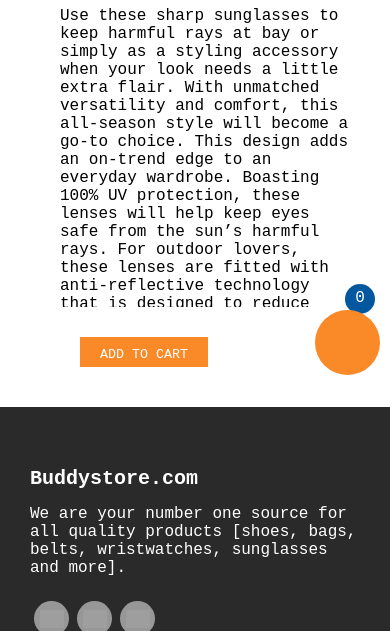
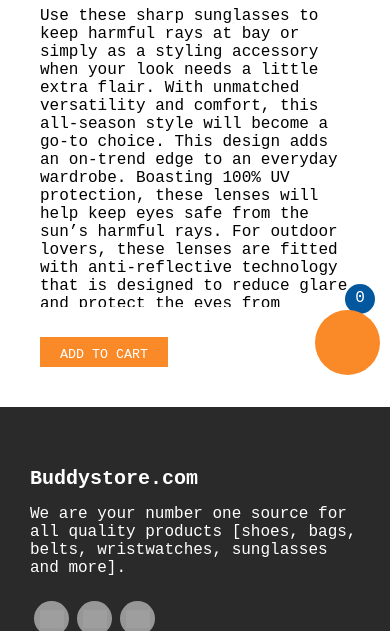
Before and after one commit to codenameMANUEL/E-commerce, a plain HTML site: page UI/product.html in a window 390 px wide. Shown: the part 469-1100 px from the top of the page. Drawn offline with nearby package versions, Linux system fonts and the light colour scheme; no server answers; grey boxes are pictures that could not be loaded; some icons are missing.

Commit message:
product page padding fixed

```diff
--- a/UI/css/mediaQuery.css
+++ b/UI/css/mediaQuery.css
@@ -170,7 +170,10 @@
         padding: 10px 0px;
     }
     .desc{
-        padding-left: 20px;
+        padding-left: 0px;
+    }
+    .product_btn {
+        padding-left: 0px;
     }
     .product_add_to_cart{
         padding: 30px 0px 30px 0px;
```
